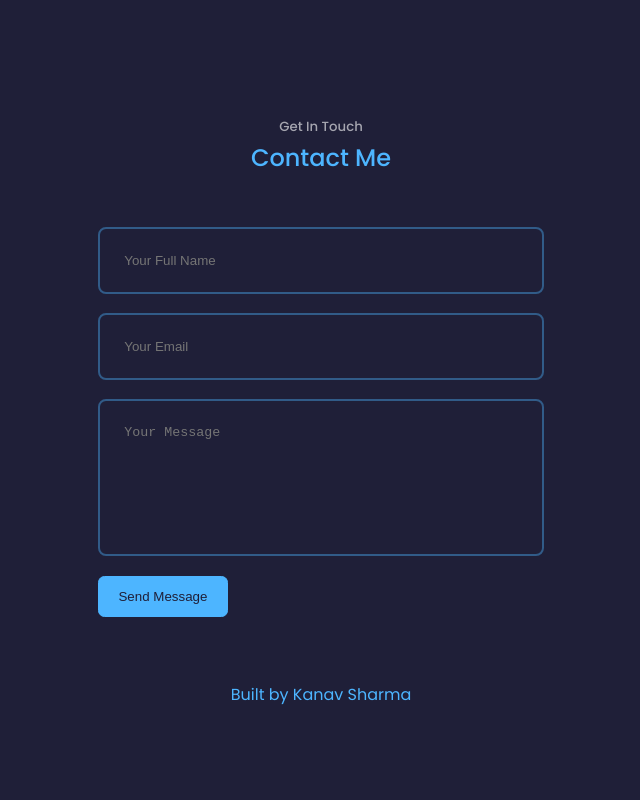
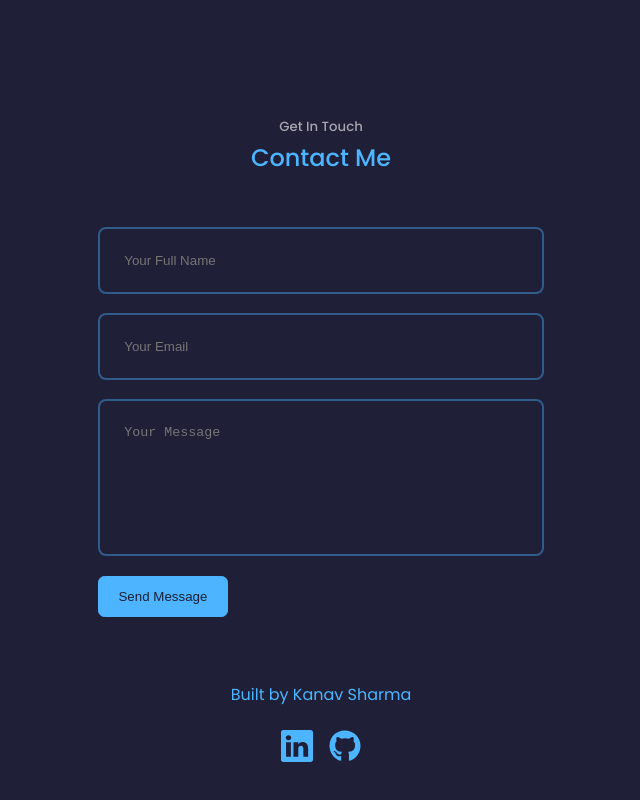
Before and after one commit to k4n4v/k4n4v.github.io, a React (Create React App) app: page /#/ in a window 1280 px wide. Shown: the part 3647-4447 px from the top of the page, without its empty margins (319-959 px from the left). Built offline with nearby package versions, Linux system fonts and the light colour scheme.

Commit message:
made header socials responsive

```diff
--- a/public/index.html
+++ b/public/index.html
@@ -4,6 +4,7 @@
     <meta charset="UTF-8">
     <meta name="viewport" content="width=device-width, initial-scale=1.0">
     <title>Kanav Sharma</title>
+    <link rel="icon" type="image/png" href="/src/assets/ks.png" />
 </head>
 <body>
     <div id="root"></div>
--- a/src/components/experience/Experience.jsx
+++ b/src/components/experience/Experience.jsx
@@ -29,7 +29,6 @@ const Experience = () => {
                   />
                 </div>
               }
-              lineColor="red"
             >
               <h3 className="experience__title">{title}</h3>
               <a href={company_url} target="_blank" rel="noopener noreferrer">
--- a/src/components/footer/Footer.jsx
+++ b/src/components/footer/Footer.jsx
@@ -1,5 +1,9 @@
 import React from 'react'
 import './footer.css'
+
+import { BsLinkedin } from "react-icons/bs";
+import { FaGithub } from "react-icons/fa";
+
 
 const Footer = () => {
   return (
@@ -7,6 +11,10 @@ const Footer = () => {
       <div className='footer__note'>
         <a href='https://github.com/k4n4v/Personal-Website' target="_blank" rel="noopener noreferrer">Built by Kanav Sharma</a>
       </div>
+      <div className='footer__socials'>
+        <a href='https://www.linkedin.com/in/kanav-s/' target='_blank' rel="noopener noreferrer"><BsLinkedin /></a>
+        <a href='https://github.com/k4n4v' target='_blank' rel="noopener noreferrer"><FaGithub /></a>
+      </div>
     </footer>
   )
 }
--- a/src/components/footer/footer.css
+++ b/src/components/footer/footer.css
@@ -1,5 +1,19 @@
 .footer__note {
     text-align: center;
     margin-top: 4rem;
+    margin-bottom: 1rem;
+}
+
+.footer__socials {
+    text-align: center;
+    margin-top: 1rem;
     margin-bottom: 8rem;
+    display: flex;
+    justify-content: center;
+    gap: 1rem;
 }
+
+.footer__socials a {
+    font-size: 2rem; /* Adjust icon size if needed */
+    text-decoration: none; /* Remove underline */
+  }
--- a/src/components/header/header.css
+++ b/src/components/header/header.css
@@ -73,6 +73,16 @@ header {
     header {
         height: 68vh;
     }
+
+    .header__socials {
+        position: absolute;
+        left: 1rem;
+    }
+
+    .email {
+        position: absolute;
+        right: -5rem;
+    }
 }
 
 /* ================= MEDIA QUERIES (SMALL DEVICES) ================= */
@@ -82,6 +92,7 @@ header {
     }
 
     .header__socials,
+    .email,
     .scroll__down {
         display: none;
     }
```
Also changed, not shown: src/assets/ks.png (added).
